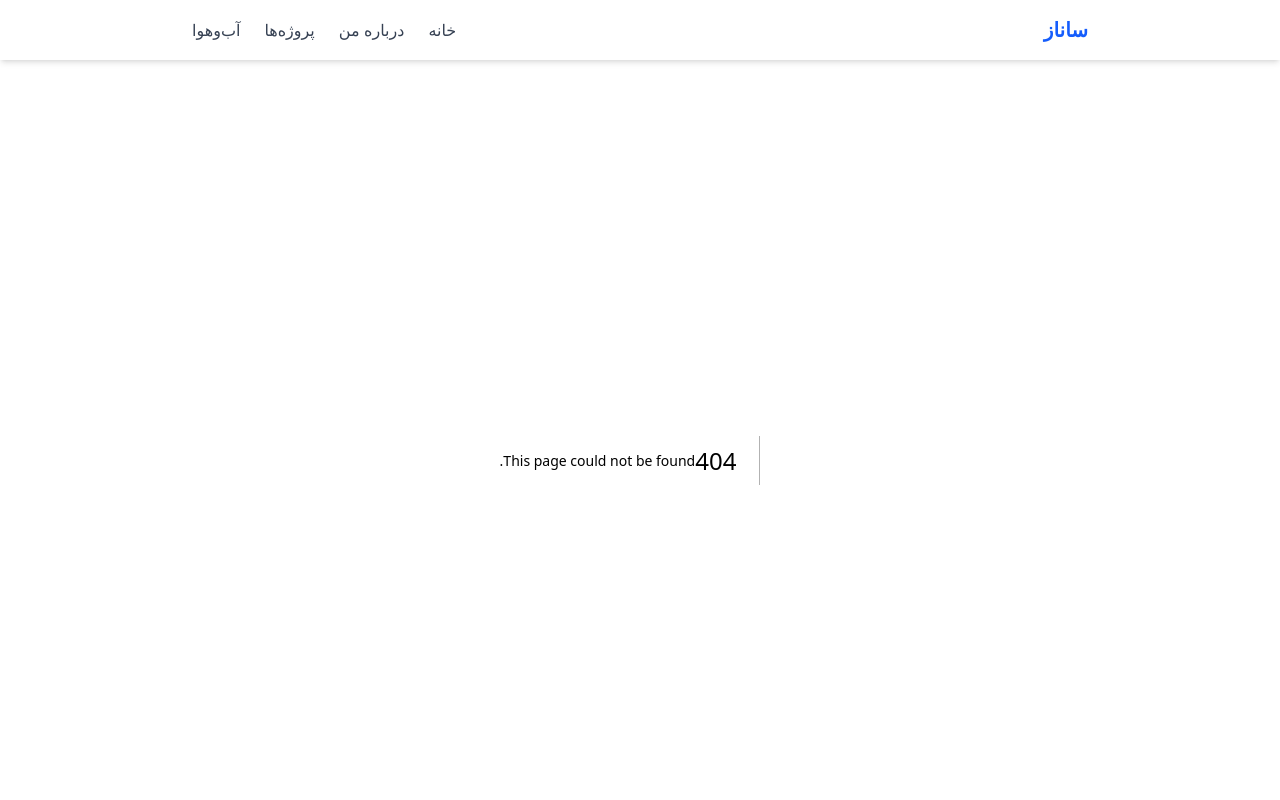
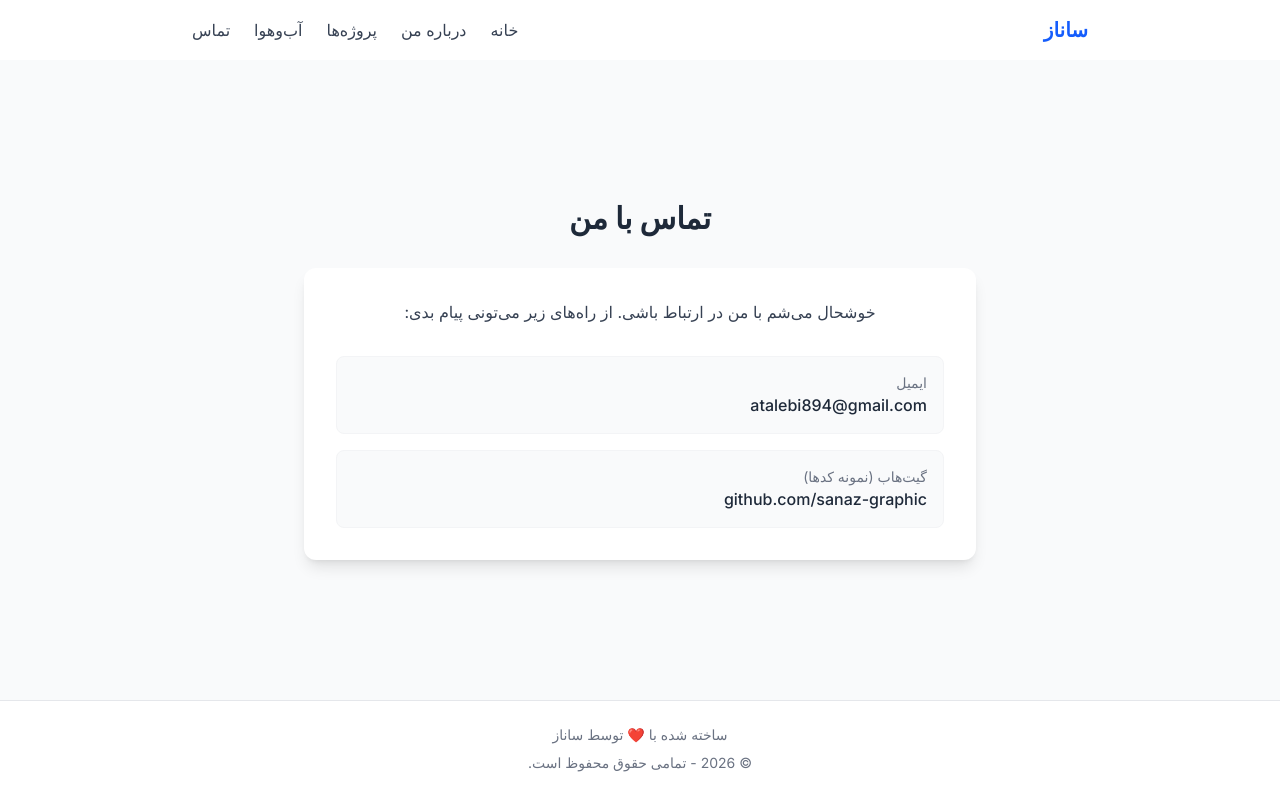
Before and after one commit to sanaz-graphic/next-portfolio, a Next.js app: page /contact in a window 1280 px wide. Before the commit this address had no page. Shown: the top 800 px of the page. Built offline with nearby package versions, Linux system fonts and the light colour scheme.

Commit message:
added contact page

```diff
--- a/app/components/Navbar.js
+++ b/app/components/Navbar.js
@@ -29,6 +29,11 @@ export default function Navbar() {
               آب‌وهوا
             </Link>
           </li>
+          <li>
+  <Link href="/contact" className="text-gray-700 hover:text-blue-600 transition">
+    تماس
+  </Link>
+</li>
         </ul>
       </div>
     </nav>
--- /dev/null
+++ b/app/contact/page.js
@@ -0,0 +1,39 @@
+ import Link from 'next/link';
+
+export default function Contact() {
+  return (
+    <main className="min-h-[80vh] bg-gray-50 p-10 flex justify-center items-center">
+      <div className="max-w-2xl w-full">
+        <h1 className="text-3xl font-bold text-gray-800 mb-8 text-center">
+          تماس با من
+        </h1>
+
+        <div className="bg-white p-8 rounded-xl shadow-lg">
+          <p className="text-gray-700 text-center mb-8">
+            خوشحال می‌شم با من در ارتباط باشی. از راه‌های زیر می‌تونی پیام بدی:
+          </p>
+
+          <div className="space-y-4">
+            <a
+              href="mailto:atalebi894@gmail.com"
+              className="block p-4 bg-gray-50 rounded-lg hover:bg-blue-50 transition border border-gray-100"
+            >
+              <p className="text-sm text-gray-500">ایمیل</p>
+              <p className="text-gray-800 font-medium">atalebi894@gmail.com</p>
+            </a>
+
+            <a
+              href="https://github.com/sanaz-graphic"
+              target="_blank"
+              rel="noopener noreferrer"
+              className="block p-4 bg-gray-50 rounded-lg hover:bg-gray-100 transition border border-gray-100"
+            >
+              <p className="text-sm text-gray-500">گیت‌هاب (نمونه کدها)</p>
+              <p className="text-gray-800 font-medium">github.com/sanaz-graphic</p>
+            </a>
+          </div>
+        </div>
+      </div>
+    </main>
+  );
+}
--- a/package.json
+++ b/package.json
@@ -9,6 +9,7 @@
     "lint": "eslint"
   },
   "dependencies": {
+    "lucide-react": "^1.63.0",
     "next": "16.4.2",
     "react": "19.3.0",
     "react-dom": "19.3.0"
```
Also changed, not shown: 1 other file (tests, documents, lock files or other folders).
